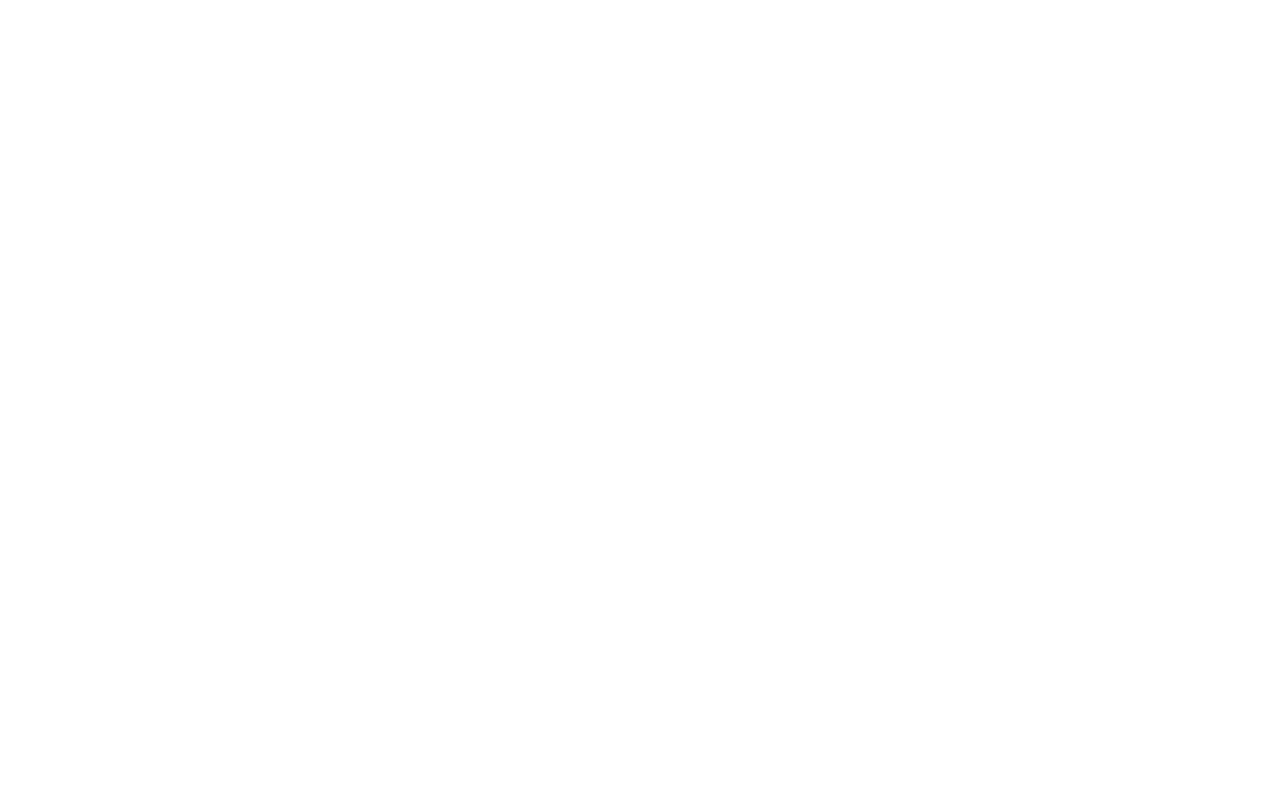
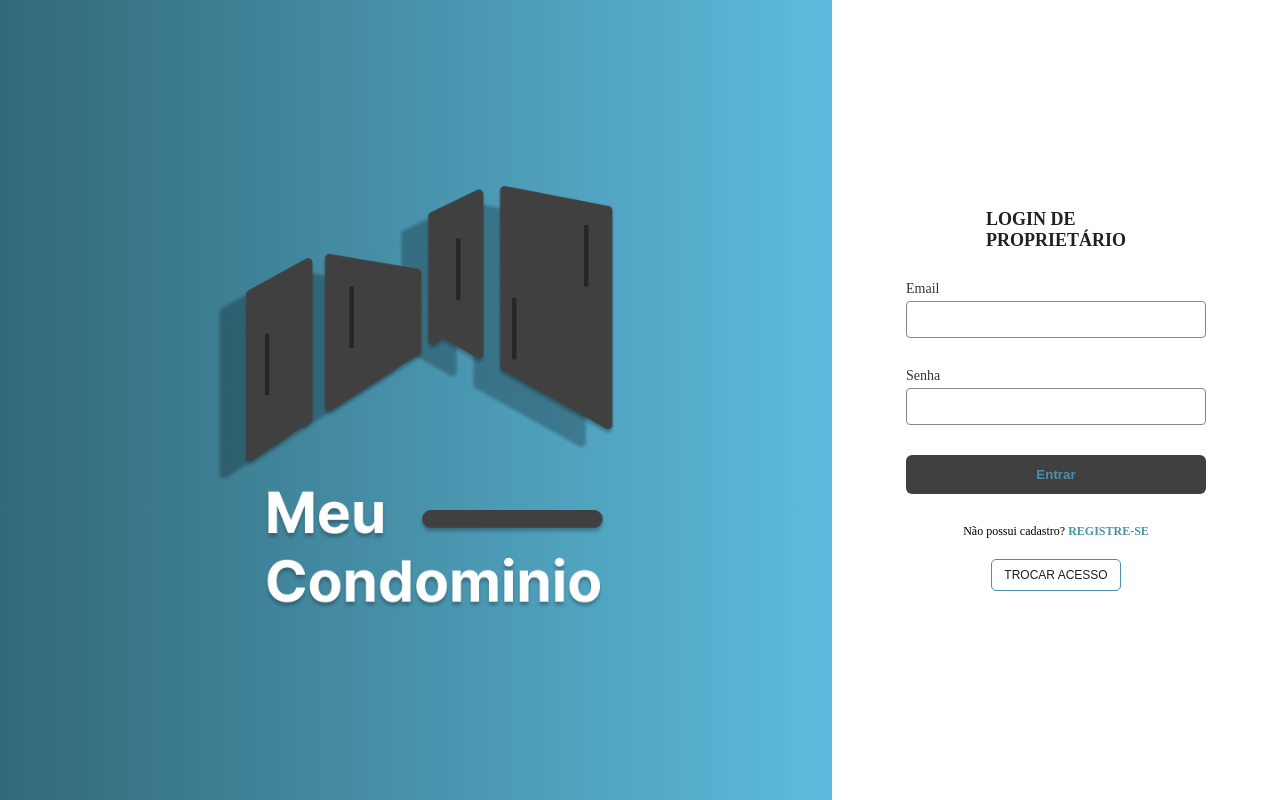
Before and after one commit to jose-devops/Meu_Condominio_Front-end, a React (Vite) app in the folder React-Project/: page /login-proprietario in a window 1280 px wide. Before the commit this address had no page. Built offline with nearby package versions, Linux system fonts and the light colour scheme.

Commit message:
feat: Implementa tela de Login do Proprietario

```diff
--- a/React-Project/src/Routes.jsx
+++ b/React-Project/src/Routes.jsx
@@ -1,6 +1,7 @@
 import React from 'react';
 import { BrowserRouter as Router, Routes, Route } from 'react-router-dom';
 import TelaTipoAcesso from './screens/TipoAcesso';
+import LoginProprietario from './screens/Proprietario/Login/LoginProprietario';
 
 
 function AppRoutes() {
@@ -9,6 +10,7 @@
         <Routes>
         {/* Rota sem menu lateral */}
         <Route path="/" element={<TelaTipoAcesso />} />
+         <Route path="/login-proprietario" element={<LoginProprietario />} />
 
       </Routes>
 
```
